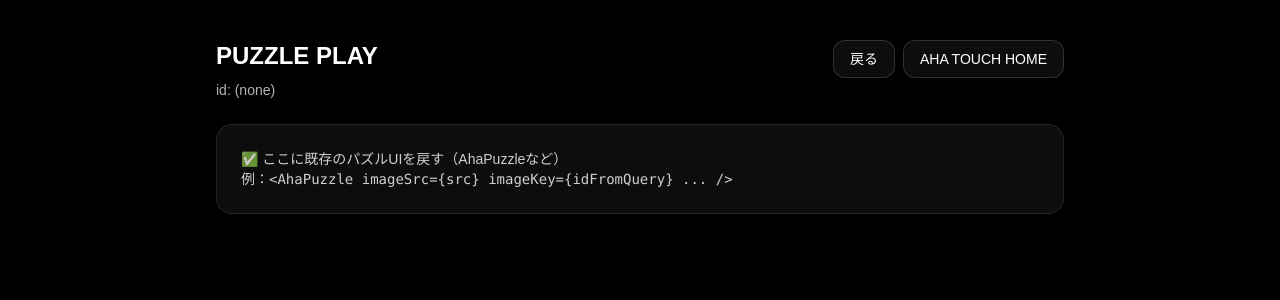
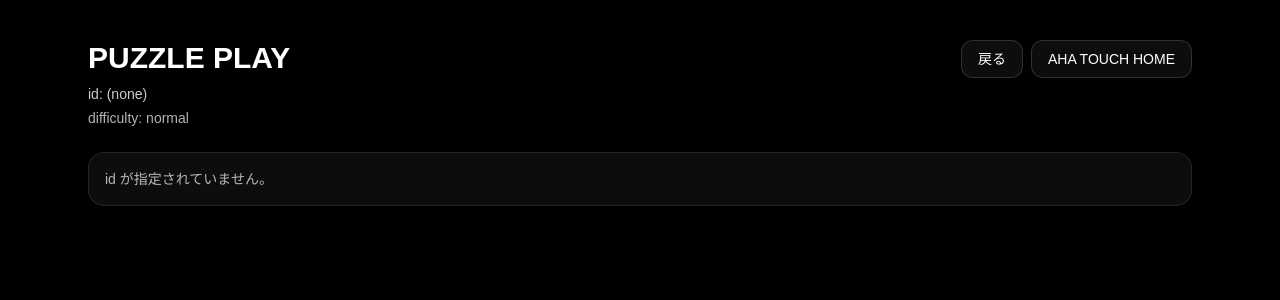
Before and after one commit to kan0601g-maker/nururmarket-ui, a Next.js app: page /ahatouch/puzzle/play in a window 1280 px wide. Shown: the top 300 px of the page. Built offline with nearby package versions, Linux system fonts and the light colour scheme.

Commit message:
restore puzzle play flow with difficulty and id->src

```diff
--- a/app/ahatouch/puzzle/page.tsx
+++ b/app/ahatouch/puzzle/page.tsx
@@ -7,6 +7,8 @@ import { useSearchParams } from "next/navigation";
 import { AHA_CATEGORIES, getCategory } from "../_components/Categories";
 import { listImagesByCategory, pickRandom, type AhaImage } from "../_components/getImages";
 
+type Difficulty = "easy" | "normal" | "hard";
+
 type Card = {
   id: string;
   label: string;
@@ -15,6 +17,12 @@ type Card = {
   imageSrc: string;
 };
 
+const DIFFS: { id: Difficulty; label: string; desc: string }[] = [
+  { id: "easy", label: "やさしい", desc: "少なめ" },
+  { id: "normal", label: "ふつう", desc: "標準" },
+  { id: "hard", label: "上級", desc: "10×10" },
+];
+
 function PuzzleInner() {
   const sp = useSearchParams();
 
@@ -22,6 +30,10 @@ function PuzzleInner() {
   const catParam = sp.get("cat");
   const catObj = catParam ? getCategory(catParam) : null;
   const cat = catObj?.id ?? "animals";
+
+  // 難易度（デフォルト normal）
+  const diffParam = (sp.get("diff") as Difficulty | null) ?? "normal";
+  const diff: Difficulty = DIFFS.some((d) => d.id === diffParam) ? diffParam : "normal";
 
   const [cards, setCards] = useState<Card[]>([]);
 
@@ -39,12 +51,12 @@ function PuzzleInner() {
       id: img.id,
       label: title,
       sub: "パズル",
-      href: `/ahatouch/puzzle/play?id=${encodeURIComponent(img.id)}`,
+      href: `/ahatouch/puzzle/play?id=${encodeURIComponent(img.id)}&diff=${diff}`,
       imageSrc: img.src,
     }));
 
     setCards(next);
-  }, [cat, title]);
+  }, [cat, title, diff]);
 
   return (
     <main className="min-h-screen bg-black text-white">
@@ -65,14 +77,36 @@ function PuzzleInner() {
           </Link>
         </div>
 
+        {/* 難易度切り替え */}
+        <div className="mt-6 flex flex-wrap gap-2">
+          {DIFFS.map((d) => {
+            const active = d.id === diff;
+            return (
+              <Link
+                key={d.id}
+                href={`/ahatouch/puzzle?cat=${cat}&diff=${d.id}`}
+                className={[
+                  "rounded-xl px-4 py-2 text-sm border transition",
+                  active
+                    ? "bg-white text-black border-white"
+                    : "bg-white/5 text-white border-white/15 hover:bg-white/10",
+                ].join(" ")}
+                title={d.desc}
+              >
+                {d.label}
+              </Link>
+            );
+          })}
+        </div>
+
         {/* カテゴリ切り替え */}
-        <div className="mt-6 flex flex-wrap gap-2">
+        <div className="mt-3 flex flex-wrap gap-2">
           {AHA_CATEGORIES.map((c) => {
             const active = c.id === cat;
             return (
               <Link
                 key={c.id}
-                href={`/ahatouch/puzzle?cat=${c.id}`}
+                href={`/ahatouch/puzzle?cat=${c.id}&diff=${diff}`}
                 className={[
                   "rounded-xl px-4 py-2 text-sm border transition",
                   active
@@ -110,9 +144,7 @@ function PuzzleInner() {
                     draggable={false}
                   />
                   <div className="absolute inset-x-0 bottom-0 p-4">
-                    <div className="text-lg font-semibold drop-shadow">
-                      {card.label}
-                    </div>
+                    <div className="text-lg font-semibold drop-shadow">{card.label}</div>
                     <div className="text-sm opacity-80">{card.sub}</div>
                   </div>
                 </div>
--- a/app/ahatouch/puzzle/play/page.tsx
+++ b/app/ahatouch/puzzle/play/page.tsx
@@ -2,41 +2,60 @@
 "use client";
 
 import Link from "next/link";
+import dynamic from "next/dynamic";
 import { Suspense, useEffect, useMemo, useState } from "react";
 import { useSearchParams } from "next/navigation";
+import { AHA_CATEGORIES } from "../../_components/Categories";
+import { listImagesByCategory, type AhaImage } from "../../_components/getImages";
 
-// ※ ここは君の実装に合わせて import を残してOK
-// 例）import { AhaPuzzle } from "../../_components/AhaPuzzle";
-// 例）import { getImageSrcById, revokeUrl } from "../../_components/....";
+type Difficulty = "easy" | "normal" | "hard";
+
+const AhaPuzzleAny = dynamic(() => import("../../_components/AhaPuzzle"), { ssr: false }) as any;
+
+function findImageSrcById(id: string): string | null {
+  for (const c of AHA_CATEGORIES) {
+    const list = listImagesByCategory(c.id);
+    const hit = list.find((x: AhaImage) => x.id === id);
+    if (hit?.src) return hit.src;
+  }
+  return null;
+}
 
 function PlayInner() {
   const sp = useSearchParams();
+  const id = sp.get("id") ?? "";
+  const diffParam = (sp.get("diff") as Difficulty | null) ?? "normal";
+  const diff: Difficulty = diffParam === "easy" || diffParam === "hard" ? diffParam : "normal";
 
-  // ✅ Suspenseの内側で query を読む
-  const idFromQuery = sp.get("id") ?? "";
-
-  // ======= ここから下は「今ある play の中身」を入れる =======
-  // 例：状態
-  const [ready, setReady] = useState(false);
+  const [src, setSrc] = useState<string | null>(null);
 
   useEffect(() => {
-    // 初期化（必要なら）
-    setReady(true);
-  }, []);
+    if (!id) {
+      setSrc(null);
+      return;
+    }
+    const s = findImageSrcById(id);
+    setSrc(s);
+  }, [id]);
 
-  // ここに、既存の play ロジック（画像取得 / difficulty / UIなど）を貼る
-  // 重要：useSearchParams() はこの PlayInner の中だけで使うこと
+  const title = useMemo(() => {
+    if (!id) return "PUZZLE PLAY";
+    const catGuess = id.split("_")[0]; // animals_019 -> animals
+    const c = AHA_CATEGORIES.find((x) => x.id === catGuess);
+    return c ? `PUZZLE PLAY / ${c.label}` : "PUZZLE PLAY";
+  }, [id]);
 
   return (
     <main className="min-h-screen bg-black text-white">
-      <div className="mx-auto max-w-4xl px-6 py-10">
+      <div className="mx-auto max-w-6xl px-6 py-10">
         <div className="flex items-start justify-between gap-4">
           <div>
-            <h1 className="text-2xl font-bold">PUZZLE PLAY</h1>
-            <p className="mt-2 text-sm opacity-70">id: {idFromQuery || "(none)"}</p>
+            <h1 className="text-3xl font-bold">{title}</h1>
+            <div className="mt-2 text-sm opacity-80">id: {id || "(none)"}</div>
+            <div className="mt-1 text-sm opacity-70">difficulty: {diff}</div>
           </div>
 
-          <div className="flex items-center gap-2">
+          <div className="flex gap-2">
             <Link
               href="/ahatouch/puzzle"
               className="rounded-xl border border-white/15 bg-white/5 px-4 py-2 text-sm hover:bg-white/10 transition"
@@ -52,24 +71,58 @@ function PlayInner() {
           </div>
         </div>
 
-        <div className="mt-6 rounded-2xl border border-white/10 bg-white/5 p-6">
-          {ready ? (
-            <div className="text-sm opacity-80">
-              ✅ ここに既存のパズルUIを戻す（AhaPuzzleなど）
-              <br />
-              例：<code>{`<AhaPuzzle imageSrc={src} imageKey={idFromQuery} ... />`}</code>
+        <div className="mt-6 rounded-2xl border border-white/10 bg-white/5 p-4">
+          {!id ? (
+            <div className="text-sm opacity-70">id が指定されていません。</div>
+          ) : !src ? (
+            <div className="text-sm opacity-70">
+              画像が見つかりませんでした（id→src復元に失敗）。
+              <div className="mt-2 opacity-60">id: {id}</div>
             </div>
           ) : (
-            <div className="text-sm opacity-70">読み込み中…</div>
+            <div className="space-y-4">
+              {/* ここでAhaPuzzleを呼び戻す（props不一致でも落ちないよう any） */}
+              <AhaPuzzleAny imageSrc={src} imageKey={id} difficulty={diff} />
+
+              {/* 念のため：パズルが何らかの理由で表示されない場合の保険 */}
+              <details className="text-xs opacity-70">
+                <summary className="cursor-pointer select-none">画像プレビュー（保険）</summary>
+                <div className="mt-2 overflow-hidden rounded-xl border border-white/10">
+                  <img src={src} alt={id} className="w-full h-auto" draggable={false} />
+                </div>
+              </details>
+            </div>
           )}
         </div>
+
+        {/* 難易度切り替え（play上でも変更可能にする） */}
+        {id && (
+          <div className="mt-4 flex flex-wrap gap-2">
+            {(["easy", "normal", "hard"] as Difficulty[]).map((d) => {
+              const active = d === diff;
+              return (
+                <Link
+                  key={d}
+                  href={`/ahatouch/puzzle/play?id=${encodeURIComponent(id)}&diff=${d}`}
+                  className={[
+                    "rounded-xl px-4 py-2 text-sm border transition",
+                    active
+                      ? "bg-white text-black border-white"
+                      : "bg-white/5 text-white border-white/15 hover:bg-white/10",
+                  ].join(" ")}
+                >
+                  {d === "easy" ? "やさしい" : d === "normal" ? "ふつう" : "上級"}
+                </Link>
+              );
+            })}
+          </div>
+        )}
       </div>
     </main>
   );
 }
 
 export default function Page() {
-  // ✅ これがビルドエラーを止める本体
   return (
     <Suspense
       fallback={
```
